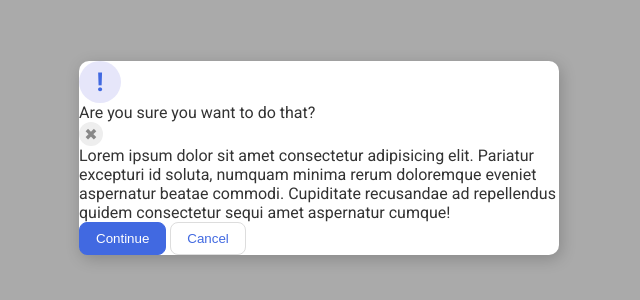
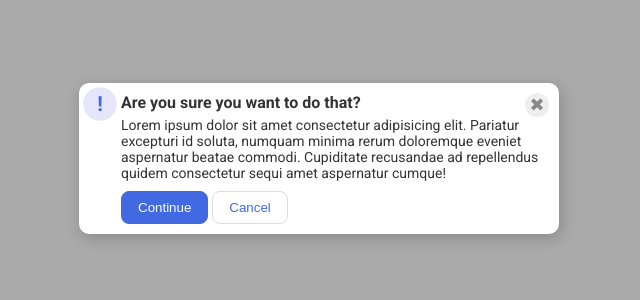
Before and after one commit to mbtzzi/theodinproject, a plain HTML site: page Foundations/css-exercises/flex/05-flex-modal/index.html in a window 1280 px wide. Shown: the part 242-542 px from the top of the page, without its empty margins (321-961 px from the left). Drawn offline with Linux system fonts and the light colour scheme.

Commit message:
tareas hechas hasta el 30/06

```diff
--- a/Foundations/css-exercises/flex/04-flex-information/style.css
+++ b/Foundations/css-exercises/flex/04-flex-information/style.css
@@ -1,3 +1,16 @@
+/* do not edit this footer */
+.footer {
+  position: fixed;
+  bottom: 0;
+  left: 0;
+  right: 0;
+  height: 52px;
+  display: flex;
+  align-items: center;
+  justify-content: center;
+  background: #eee;
+}
+
 body {
   font-family: 'Courier New', Courier, monospace;
 }
@@ -10,17 +23,23 @@ img {
 .title {
   font-size: 36px;
   font-weight: 900;
+  display:flex;
+  justify-content: center;
 }
 
-/* do not edit this footer */
-.footer {
-  position: fixed;
-  bottom: 0;
-  left: 0;
-  right: 0;
-  height: 52px;
-  display: flex;
+.contenedorgrande {
+  display:flex;
+  flex-direction: row;
+  margin-top: 50px;
+  justify-content: space-between;
+}
+
+.contenedoritem {
+  display:flex;
   align-items: center;
-  justify-content: center;
-  background: #eee;
+  flex-direction: column;
 }
+
+.text {
+  text-align: center;
+}
--- a/Foundations/css-exercises/flex/05-flex-modal/index.html
+++ b/Foundations/css-exercises/flex/05-flex-modal/index.html
@@ -9,12 +9,20 @@
 </head>
 <body>
   <div class="modal">
+      <div class="contenedorexclamacion">
         <div class="icon">!</div>
+      </div>
+      <div class="contenedorgrande">
+        <div class="contenedorchico">
           <div class="header">Are you sure you want to do that?</div>
           <div class="close-button">✖</div>
+        </div>
         <div class="text">Lorem ipsum dolor sit amet consectetur adipisicing elit. Pariatur excepturi id soluta, numquam minima rerum doloremque eveniet aspernatur beatae commodi. Cupiditate recusandae ad repellendus quidem consectetur sequi amet aspernatur cumque!</div>
+        <div class="botones">
           <button class="continue">Continue</button>
           <button class="cancel">Cancel</button>
         </div>
+        </div>
+  </div>
 </body>
 </html>
--- a/Foundations/css-exercises/flex/05-flex-modal/style.css
+++ b/Foundations/css-exercises/flex/05-flex-modal/style.css
@@ -20,7 +20,10 @@ body {
   width: 480px;
   border-radius: 10px;
   box-shadow: 2px 4px 16px rgba(0,0,0,.2);
+  display: flex;
+  flex-direction: row;
 }
+
 
 .icon {
   color: royalblue;
@@ -33,6 +36,7 @@ body {
   display: flex;
   align-items: center;
   justify-content: center;
+  transform: scale(0.8);
 }
 
 .close-button {
@@ -40,12 +44,13 @@ body {
   border-radius: 50%;
   color: #888;
   font-weight: 400;
-  font-size: 16px;
+  font-size: 18px;
   height: 24px;
   width: 24px;
   display: flex;
   align-items: center;
   justify-content: center;
+  margin-right: 10px;
 }
 
 button {
@@ -64,3 +69,31 @@ button.cancel {
   border: 1px solid #ddd;
   color: royalblue;
 }
+
+.contenedorexclamacion {
+
+}
+
+.contenedorgrande {
+  padding-top: 10px;
+}
+
+.contenedorchico {
+  display:flex;
+  flex-direction: row;
+  justify-content: space-between;
+}
+
+.header {
+  font-weight: bold;
+}
+
+.text {
+  text-align: left;
+  font-size: 14px;
+  margin-right: 10px;
+}
+
+.botones {
+  margin: 10px 0px;
+}
--- a/Foundations/css-exercises/flex/06-flex-layout/style.css
+++ b/Foundations/css-exercises/flex/06-flex-layout/style.css
@@ -25,3 +25,17 @@ input {
   width: 400px;
   margin-bottom: 16px;
 }
+
+.header {
+  display:flex;
+  flex-direction: row;
+  justify-content: space-between;
+}
+
+.left-links header {
+  display:flex;
+  flex-direction: row;
+  border:solid 3px red;
+
+
+}
```
Also changed, not shown: Foundations/css-exercises/flex/04-flex-information/index.html (+10 -3 lines). Lines whose indentation alone changed are shown as unchanged.
